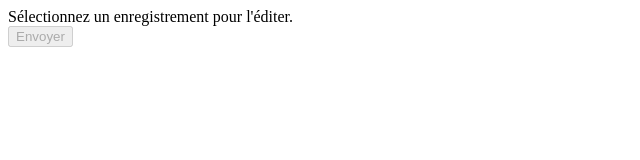
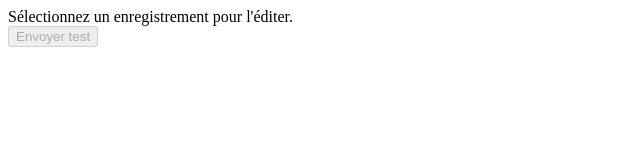
Before and after one commit to genestouxguy/grist_private_form, a plain HTML site: page index.html in a window 1280 px wide. Shown: the full height of the page, 0-640 px from the left. Drawn offline with Linux system fonts and the light colour scheme.

Commit message:
✨ feat(index.html): Update submit button text to clarify functionality

```diff
--- a/index.html
+++ b/index.html
@@ -12,7 +12,7 @@
     <div id="form-container">
         Sélectionnez un enregistrement pour l'éditer.
     </div>
-    <button id="submit-btn" disabled>Envoyer</button>
+    <button id="submit-btn" disabled>Envoyer test</button>
     <script src="script.js"></script>
 </body>
 
```
